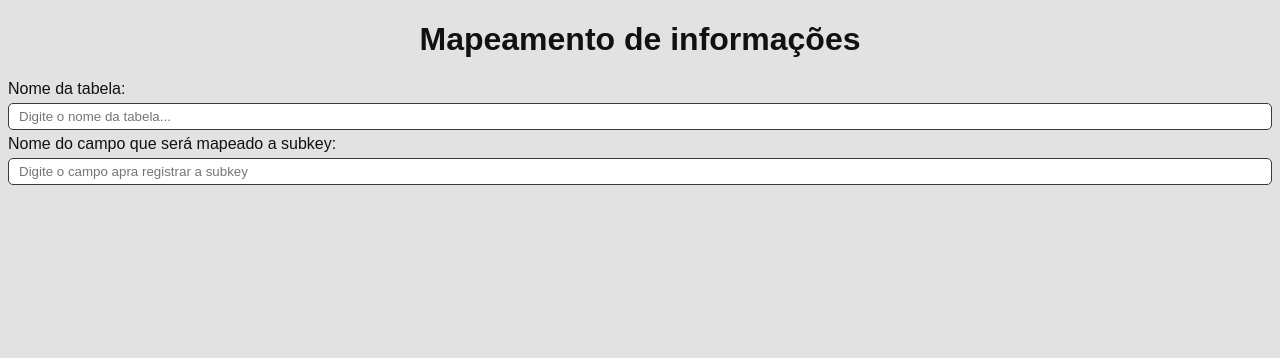
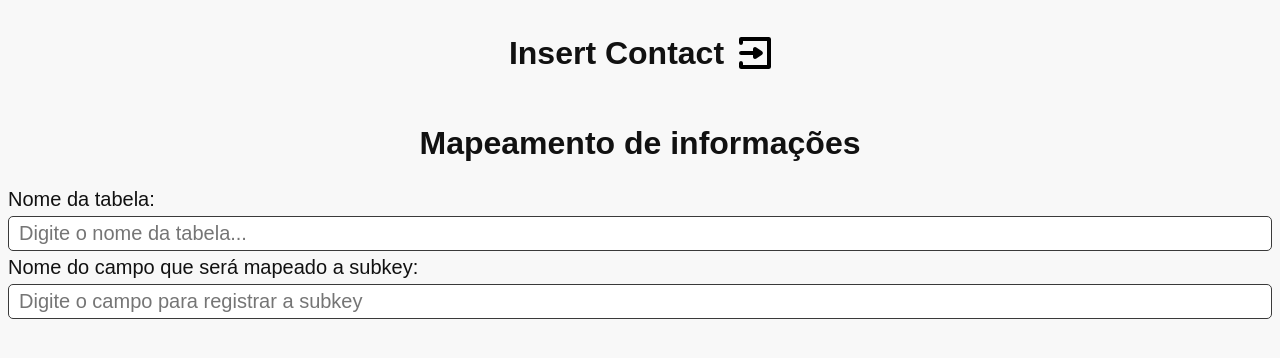
Before and after one commit to yagoluucas/custom-activity, a website: page index.html in a window 1280 px wide. Drawn offline with Linux system fonts and the light colour scheme.

Commit message:
Ajustado css

```diff
--- a/customActivity.js
+++ b/customActivity.js
@@ -32,9 +32,11 @@ define(["postmonger"], function (Postmonger) {
     const deName = document.getElementById("deName").value;
     const labelName = document.getElementById("labelName").value;
 
-    if (deName === "" || labelName === "") {
+    if (deName === "" && labelName === "") {
       alert("Por favor, preencha todos os campos.");
-    } else {
+      return;
+    }
+
     // Salvar a configuração no payload
     payload["arguments"].execute.inArguments = [
       {
@@ -48,7 +50,6 @@ define(["postmonger"], function (Postmonger) {
     // Enviar payload de volta para Journey Builder
     connection.trigger("updateActivity", payload);
     console.log("Payload enviado:", payload);
-    }
   });
 
   connection.trigger("ready");
--- a/index.html
+++ b/index.html
@@ -20,15 +20,21 @@
   </head>
   <body>
     <main>
-      <h1>Mapeamento de informações</h1>
+      <section class="logo">
+        <h1>Insert Contact</h1>
+        <img src="images/icon.png" alt="icone inserção">
+      </section>
 
-      <form>
-        <label for="deName">Nome da tabela:</label>
-        <input type="text" id="deName" name="deName" required min="3" placeholder="Digite o nome da tabela..."/>
+      <section>
+        <h2>Mapeamento de informações</h2>
+        <form>
+          <label for="deName">Nome da tabela:</label>
+          <input type="text" id="deName" name="deName" required min="3" placeholder="Digite o nome da tabela..."/>
 
-        <label for="labelName">Nome do campo que será mapeado a subkey:</label>
-        <input type="text" id="labelName" name="labelName" required min="3" placeholder="Digite o campo apra registrar a subkey"/>
-      </form>
+          <label for="labelName">Nome do campo que será mapeado a subkey:</label>
+          <input type="text" id="labelName" name="labelName" required min="3" placeholder="Digite o campo para registrar a subkey"/>
+        </form>
+      </section>
     </main>
   </body>
 </html>
--- a/style.css
+++ b/style.css
@@ -1,11 +1,24 @@
 body {
-    background-color: #e2e2e2;
+    background-color: #f8f8f8;
     color: #111111;
     font-family: Arial, Helvetica, sans-serif;
+    font-size: 62.5%;
 }
 
-main h1 {
+img {
+    max-width: 100%;
+}
+
+main section.logo {
+    display: flex;
+    justify-content: center;
+    align-items: center;
+    gap: 15px;
+}
+
+main h1, main h2 {
     text-align: center;
+    font-size: 2rem;
 }
 
 main form {
@@ -15,6 +28,7 @@ main form {
 
 main form label, main form input {
     margin-bottom: 5px;
+    font-size: 1.25rem;
 }
 main form label {
     cursor: pointer;
```
Lines whose indentation alone changed are shown as unchanged.
